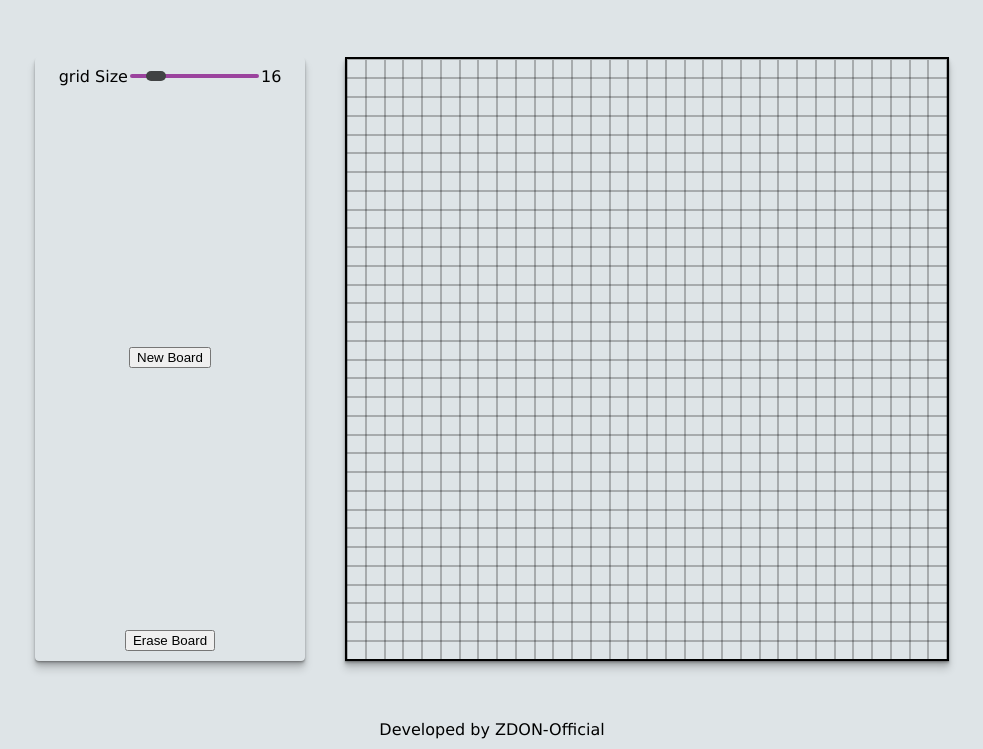
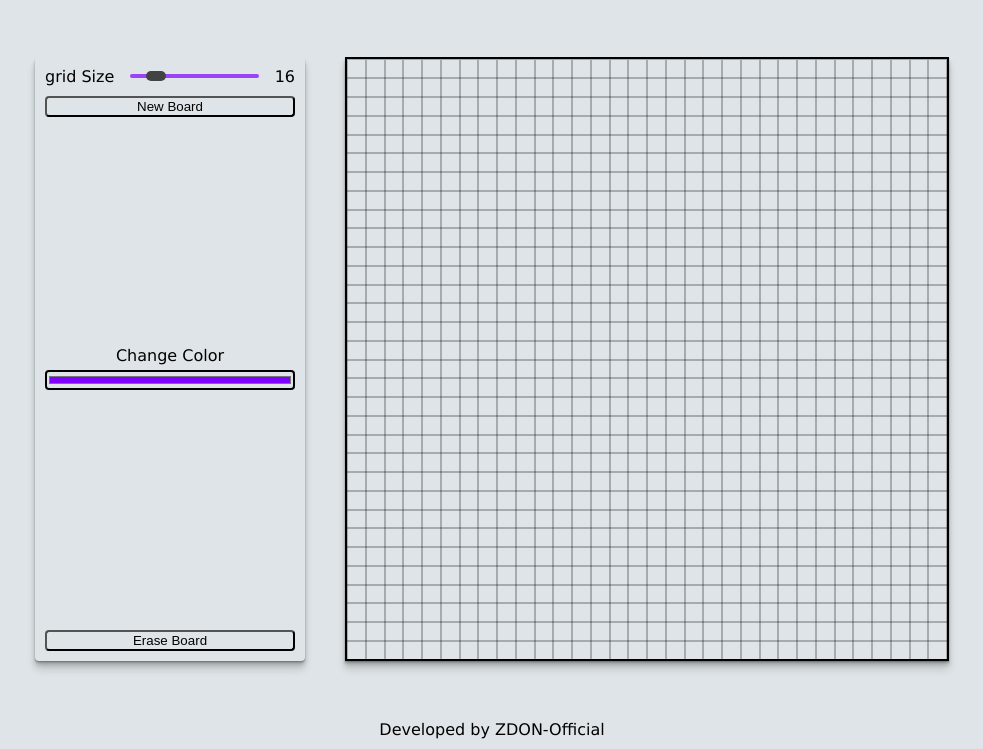
Before and after one commit to ZDON-Official/Odin-Etch-a-Sketch, a plain HTML site: page index.html in a window 1280 px wide. Shown: the part 51-800 px from the top of the page, without its empty margins (148-1131 px from the left). Drawn offline with Linux system fonts and the light colour scheme.

Commit message:
added a color picker

```diff
--- a/index.html
+++ b/index.html
@@ -12,13 +12,20 @@
         <h1>Etch-a-Sketch</h1>
         <div class="container">
             <div class="options">
-                <div class="slider">
-                    <p>grid Size</p>
-                    <input type="range" min="2" max="100" value = "16" id="size_slider" >
-                    <span id="slider_value">16</span>
+                <div class="slider_container">
+                    <div class="slider">
+                        <p>grid Size</p>
+                        <input type="range" min="2" max="100" value = "16" id="size_slider" >
+                        <span id="slider_value">16</span>
+                    </div>
+                    <button id="new_board">New Board</button>
+
                 </div>
-                <button>New Board</button>
 
+                <div class="color_picker">
+                    <label for="colorpicker">Change Color</label>
+                    <input type="color" id="color" value="#7F00FF">
+                </div>
 
                 <button id="reset_board">Erase Board</button>
 
--- a/script.js
+++ b/script.js
@@ -1,6 +1,6 @@
 const board = document.getElementById("board");
 
-let paint = "violet";
+let paint = "#7F00FF";
 let size = 32;
 const board_width = 600;
 
@@ -37,8 +37,8 @@ function resize(new_size) {
 }
 
 // TODO: add code to change the paint color
-function change_color(){
-    // ! add code here
+function change_color() {
+  // ! add code here
 }
 
 Array.from(col_hover).forEach(function (element) {
--- a/style.css
+++ b/style.css
@@ -1,6 +1,6 @@
 :root{
     --background_color: #dee4e7;
-
+    --primary_color: #7F00FF;
 
     --box-shadow: 0 1px 1px rgba(0,0,0,0.15),
     0 2px 2px rgba(0,0,0,0.15),
@@ -70,6 +70,10 @@ p{
 
 /* TODO: code for the size slider */
 
+.slider_container{
+    width: 100%;
+}
+
 .slider{
     display: flex;
     align-items: center;
@@ -87,7 +91,7 @@ p{
     border-radius: 4px;
 
     /* ! play around with the color - maybe change it to the color of the paint */
-    background-color: purple;
+    background-color: var(--primary_color);
 
     opacity: 0.7;
     -webkit-transition: .2s;
@@ -109,11 +113,51 @@ p{
     cursor: pointer;
 }
 
+button{
+    background-color: transparent;
+    align-items: center;
+    width: 100%;
+    border-radius: 4px;
+    margin-top: 10px;
+}
+
+
+#new_board{
+
+}
+
+#new_board:hover{
+    cursor: pointer;
+}
+
+#reset_board{
+
+}
+
+#reset_board:hover{
+    cursor: pointer;
+}
 
 
 
+.color_picker{
+    display: flex;
+    flex-direction: column;
+    align-items: center;
+    width: 100%;
 
+}
 
+#color{
+    background-color: transparent;
+    border: 2px solid;
+    border-radius: 4px;
+    height: 20px;
+    width: 100%;
+    margin: 0%;
+    margin-top: 5px;
+    padding: 0%;
+}
 
 
 /* ================================================================================ */
```
Lines whose indentation alone changed are shown as unchanged.
